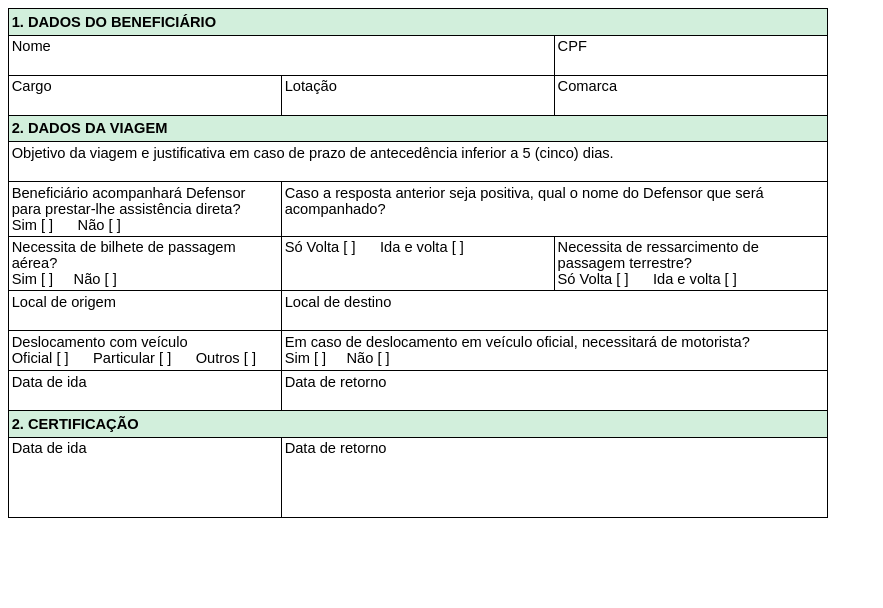
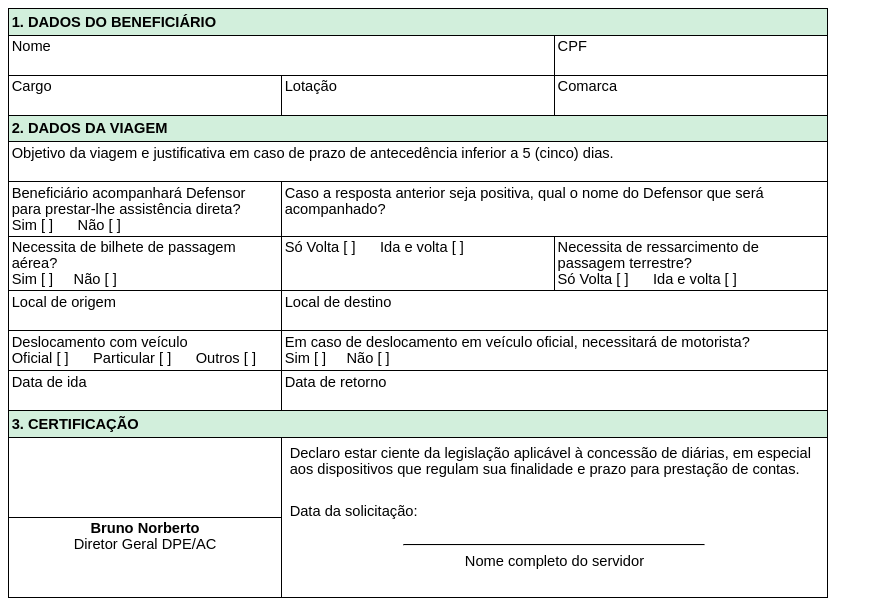
Before and after one commit to lypekun/formulario_dpe, a website: page Untitleddocument.html in a window 1280 px wide. Shown: the whole page, without its empty margins (0-883 px from the left). Drawn offline with Linux system fonts and the light colour scheme.

Commit message:
Adiciona o topico 3

```diff
--- a/Untitleddocument.html
+++ b/Untitleddocument.html
@@ -582,7 +582,7 @@
         font-size: 11pt;
         font-family: 'Arial';"
             >
-              2. CERTIFICAÇÃO
+              3. CERTIFICAÇÃO
             </p>
           </td>
         </tr>
@@ -604,11 +604,10 @@
         color: #000000;
         font-size: 11pt;
         font-family: 'Arial';"
-            >
-              Data de ida
-            </p>
+            ></p>
           </td>
           <td
+            rowspan="2"
             style="padding: 2pt;
           vertical-align: top;
           border-style: solid;
@@ -622,10 +621,60 @@
             <p
               style="margin: 0;
         color: #000000;
+        padding: 5px;
         font-size: 11pt;
         font-family: 'Arial';"
             >
-              Data de retorno
+              Declaro estar ciente da legislação aplicável à concessão de
+              diárias, em especial aos dispositivos que regulam sua finalidade e
+              prazo para prestação de contas.
+            </p>
+            <br />
+            <p
+              style="margin: 0;
+        color: #000000;
+        padding: 5px;
+        font-size: 11pt;
+        font-family: 'Arial';
+        margin-bottom: 20px;"
+            >
+              Data da solicitação:
+            </p>
+            <hr style="width: 300px; border-top: 1.1px solid black;" />
+            <p style="text-align:center">Nome completo do servidor</p>
+          </td>
+        </tr>
+
+        <tr>
+          <td
+            style="padding: 2pt;
+          vertical-align: top;
+          border-style: solid;
+          border-color: #000000;
+          border-width: 1pt;
+          width: 200pt;
+          height: 60pt;
+          font-size: 10pt;"
+            colspan="1"
+          >
+            <p
+              style="margin: 0;
+        color: #000000;
+          text-align: center;
+          font-weight: bold;
+        font-size: 11pt;
+        font-family: 'Arial';"
+            >
+              Bruno Norberto
+            </p>
+            <p
+              style="margin: 0;
+        color: #000000;
+        text-align: center;
+        font-size: 11pt;
+        font-family: 'Arial';"
+            >
+              Diretor Geral DPE/AC
             </p>
           </td>
         </tr>
```
